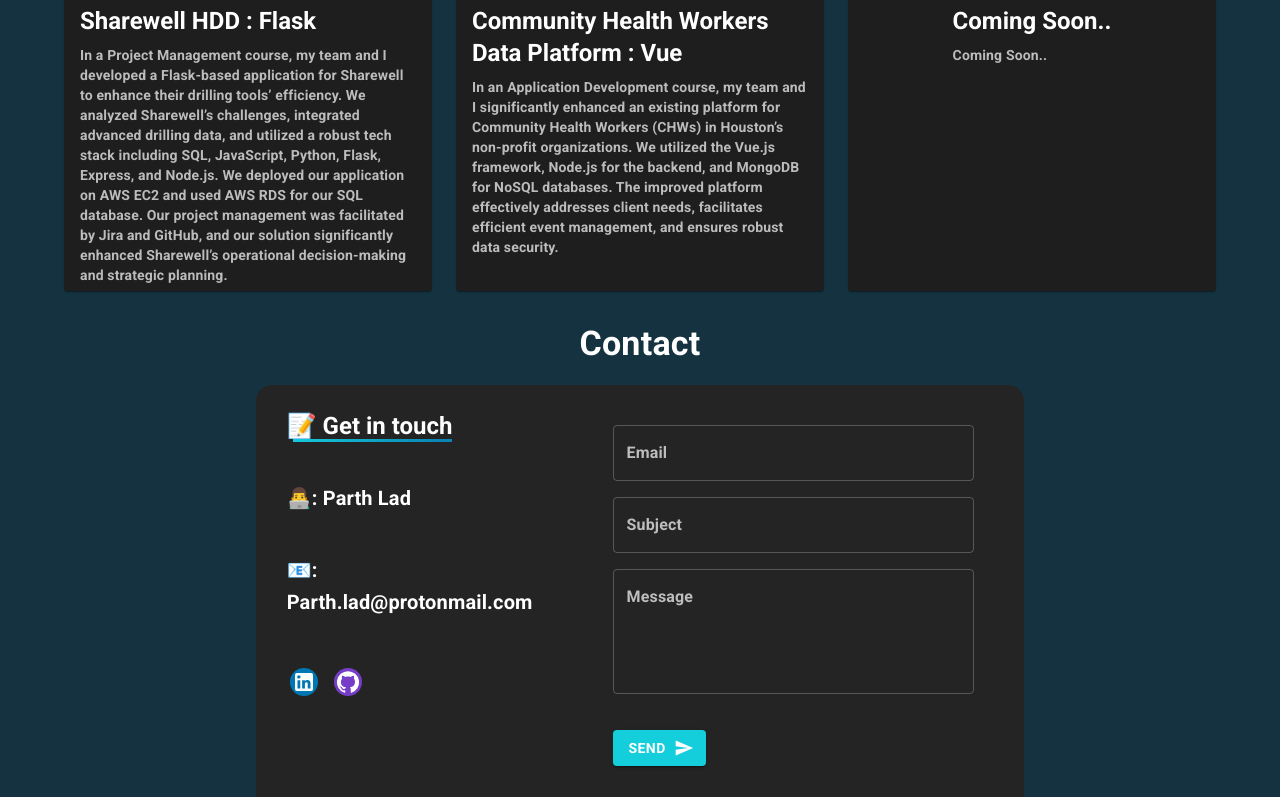
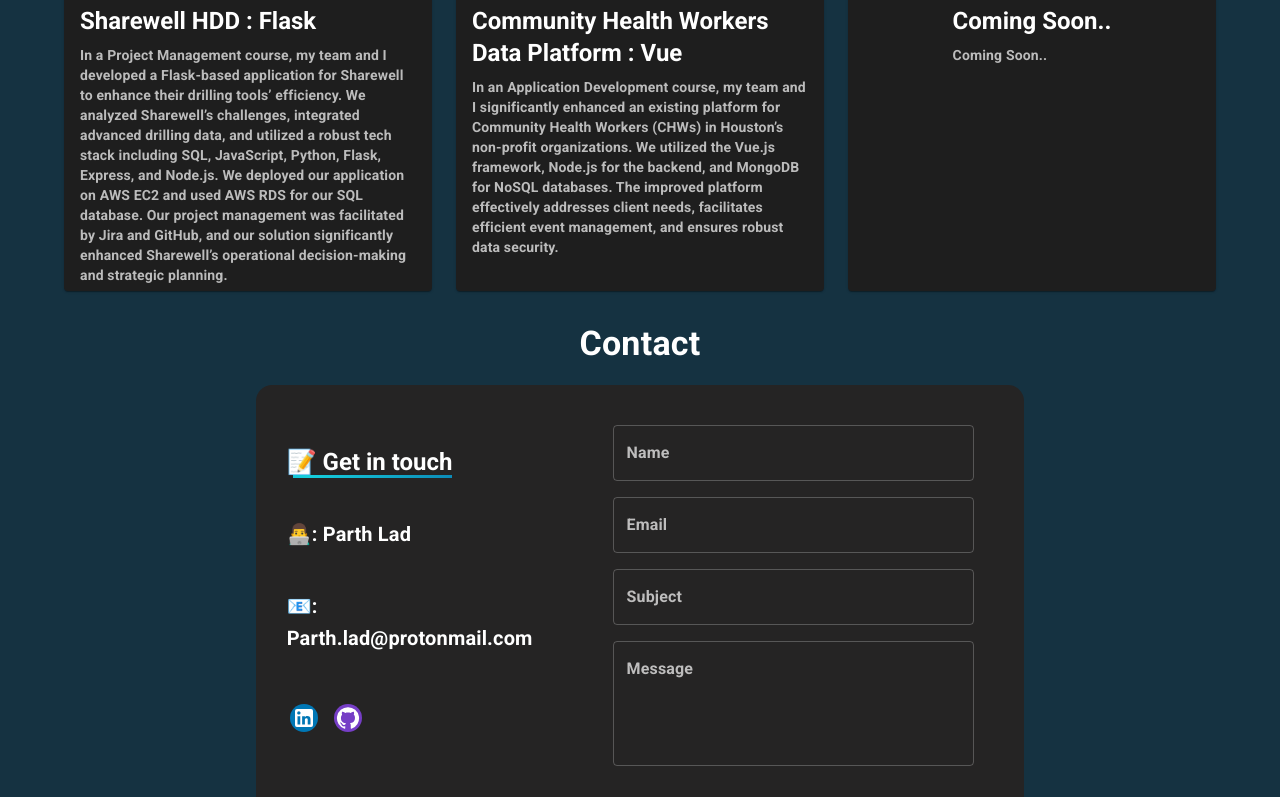
Before and after one commit to ParthKLad/web-portfolio, a React (Create React App) app: page / in a window 1280 px wide. Shown: the part 1994-2791 px from the top of the page. Built offline with nearby package versions, Linux system fonts and the light colour scheme.

Commit message:
added name and fixed subject

```diff
--- a/public/index.html
+++ b/public/index.html
@@ -15,6 +15,7 @@
     <form name="contact" netlify netlify-honeypot="bot-field" hidden>
         <input type="text" name="name" placeholder="Your Name" />
         <input type="email" name="email" placeholder="Your Email" />
+        <input type="text" name="subject" placeholder="Your Subject" />
         <textarea name="message" placeholder="Your Message"></textarea>
         <button type="submit">Send</button>
     </form>
--- a/src/components/Contacts.js
+++ b/src/components/Contacts.js
@@ -15,6 +15,7 @@ import ConfettiExplosion from 'react-confetti-explosion';
 const ContactForm = () => {
   const theme = useTheme();
   const [checked, setChecked] = useState(false);
+  const [name, setName] = useState(''); // Add state for name
   const [email, setEmail] = useState('');
   const [subject, setSubject] = useState('');
   const [message, setMessage] = useState('');
@@ -25,6 +26,7 @@ const ContactForm = () => {
 
   // Error state
   const [errors, setErrors] = useState({
+    name: '', //
     email: '',
     subject: '',
     message: '',
@@ -58,10 +60,15 @@ useEffect(() => {
 }, []);
 
 
+  // Validation updated to include name
   const validateForm = () => {
     let formIsValid = true;
     let tempErrors = {};
 
+    if (!name.trim()) {
+      tempErrors.name = 'Name is required';
+      formIsValid = false;
+    }
     if (!email.trim()) {
       tempErrors.email = 'Email is required';
       formIsValid = false;
@@ -87,6 +94,7 @@ useEffect(() => {
     // Form submission logic
     const formData = new FormData();
     formData.append('form-name', 'contact');
+    formData.append('name', name);
     formData.append('email', email);
     formData.append('subject', subject);
     formData.append('message', message);
@@ -104,6 +112,7 @@ useEffect(() => {
         console.log('Form submitted successfully!');
         setOpen(true);
         setRunConfetti(true);
+        setName('');
         setEmail('');
         setSubject('');
         setMessage('');
@@ -227,6 +236,29 @@ useEffect(() => {
                   <input type="hidden" name="form-name" value="contact" />
                   <TextField
                     fullWidth
+                    label="Name" // New field for name
+                    variant="outlined"
+                    name="name"
+                    value={name}
+                    onChange={(e) => setName(e.target.value)}
+                    error={!!errors.name}
+                    helperText={errors.name}
+                    sx={{
+                      marginBottom: '16px', // Existing style
+                      '& .MuiOutlinedInput-root': { // Target the root of the OutlinedInput component
+                        '&.Mui-focused fieldset': { // Target the fieldset when the component is focused
+                          borderColor: '#15CEDC', // Set the border color on focus
+                        },
+                      },
+                      '& .MuiInputLabel-outlined': { // Target the label of the OutlinedInput component
+                        '&.Mui-focused': { // Target when the label is focused
+                          color: '#15CEDC', // Set the label color on focus
+                        }
+                      }
+                    }}
+                  />
+                  <TextField
+                    fullWidth
                     label="Email"
                     variant="outlined"
                     name="email"
```
